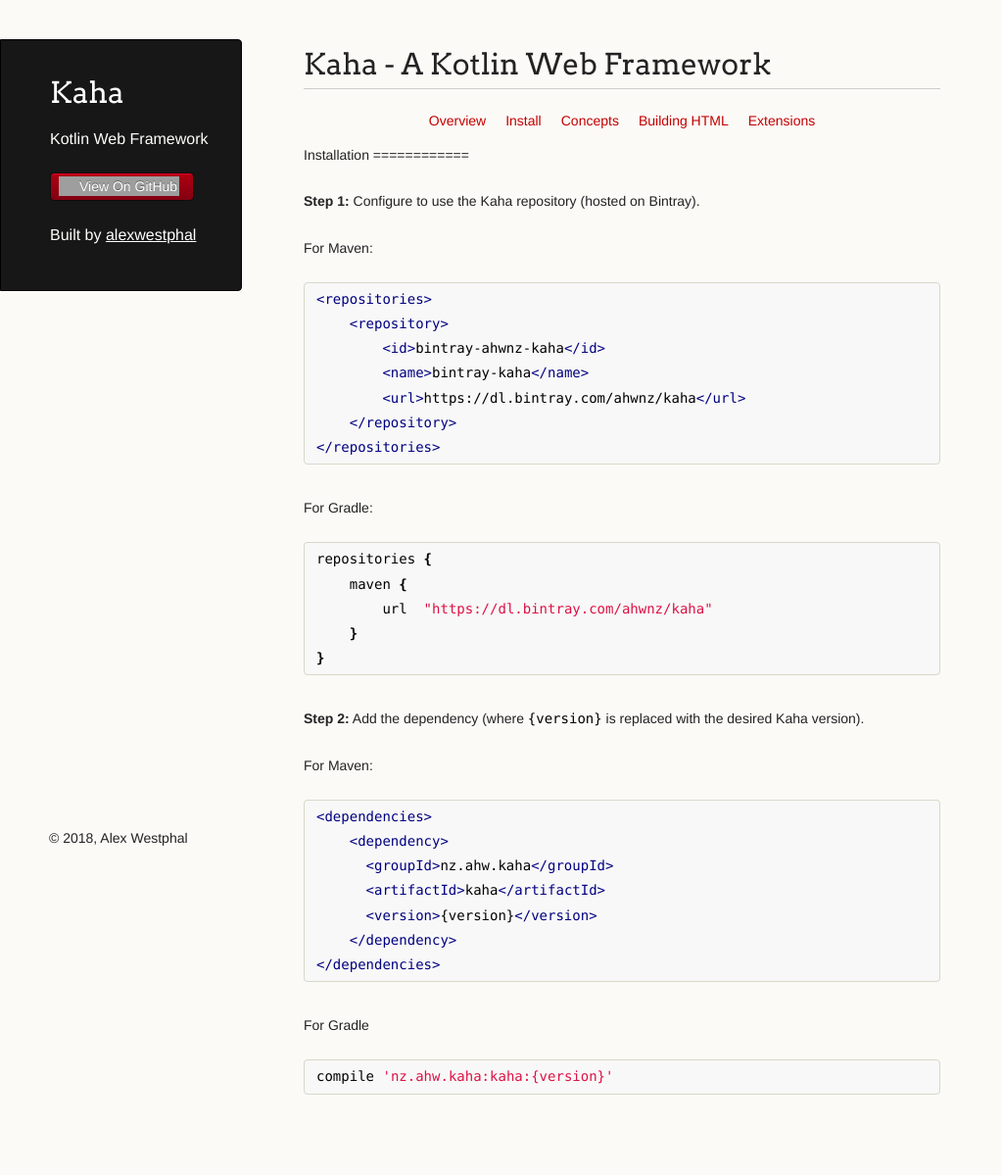
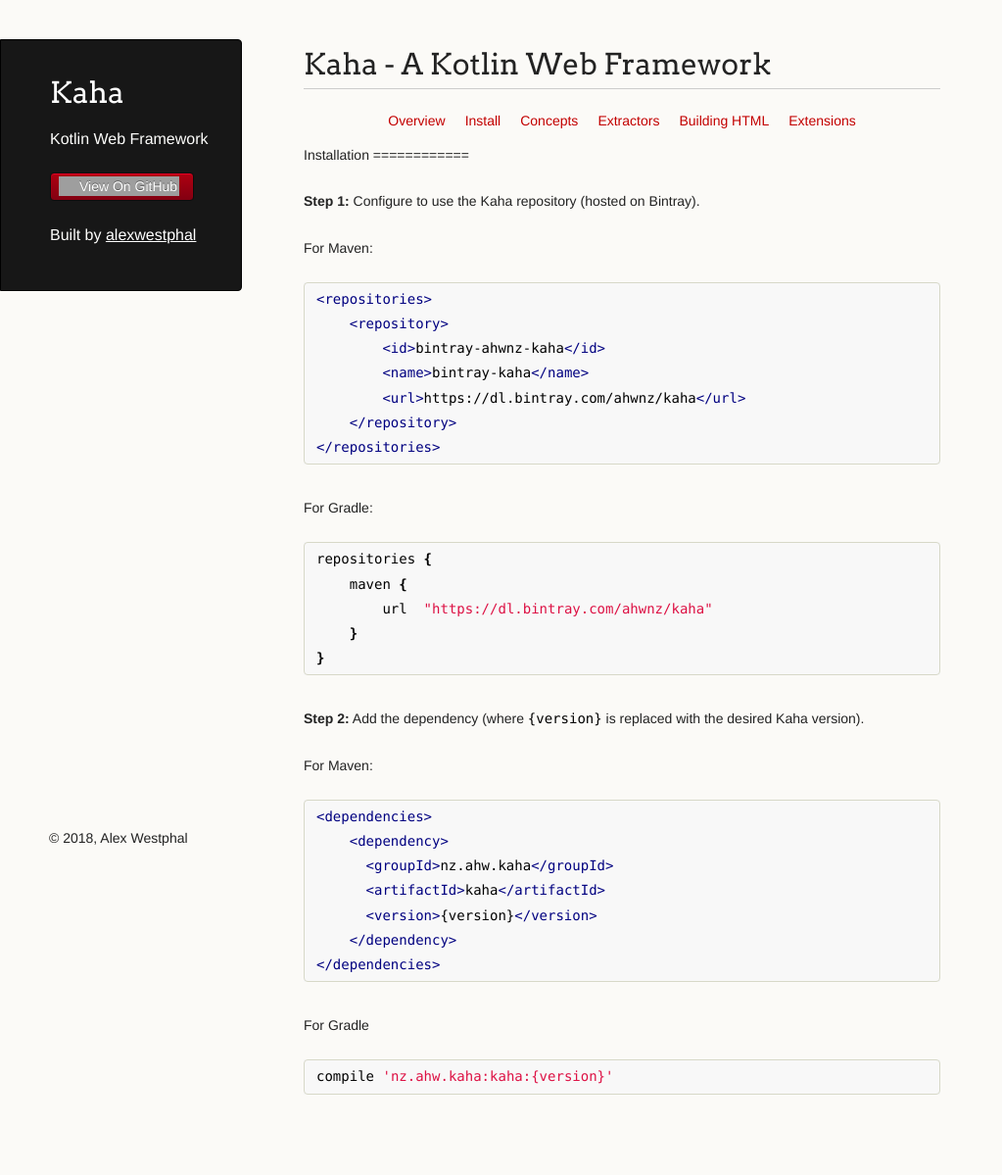
Before and after one commit to alexwestphal/kaha, a Jekyll site: the page built from docs/install.md, in a window 1280 px wide. Shown: the whole page at 98% size, without its empty margins (0-1023 px from the left). Built offline with Jekyll 4.4.1, drawn with Linux system fonts in a browser that asks for light colours; our own code applies the rules of GitHub Pages for plain Markdown files; a script that is not in the unit is left out; grey boxes are pictures that could not be loaded.

Commit message:
Fixed menu URL's

```diff
--- a/_layouts/default.html
+++ b/_layouts/default.html
@@ -29,11 +29,12 @@
       <section>
         <h1>Kaha - A Kotlin Web Framework</h1>
         <nav>
-          <a href="docs/index.html">Overview</a>
-          <a href="docs/install.html">Install</a>
-          <a href="docs/concepts.html">Concepts</a>
-          <a href="docs/concepts.html">Building HTML</a>
-          <a href="docs/concepts.html">Extensions</a>
+          <a href="/kaha/">Overview</a>
+          <a href="/kaha/docs/install.html">Install</a>
+          <a href="/kaha/docs/concepts.html">Concepts</a>
+          <a href="/kaha/docs/extractors.html">Extractors</a>
+          <a href="/kaha/docs/html.html">Building HTML</a>
+          <a href="/kaha/docs/extensions.html">Extensions</a>
         </nav>
         {{ content }}
       </section>
```
